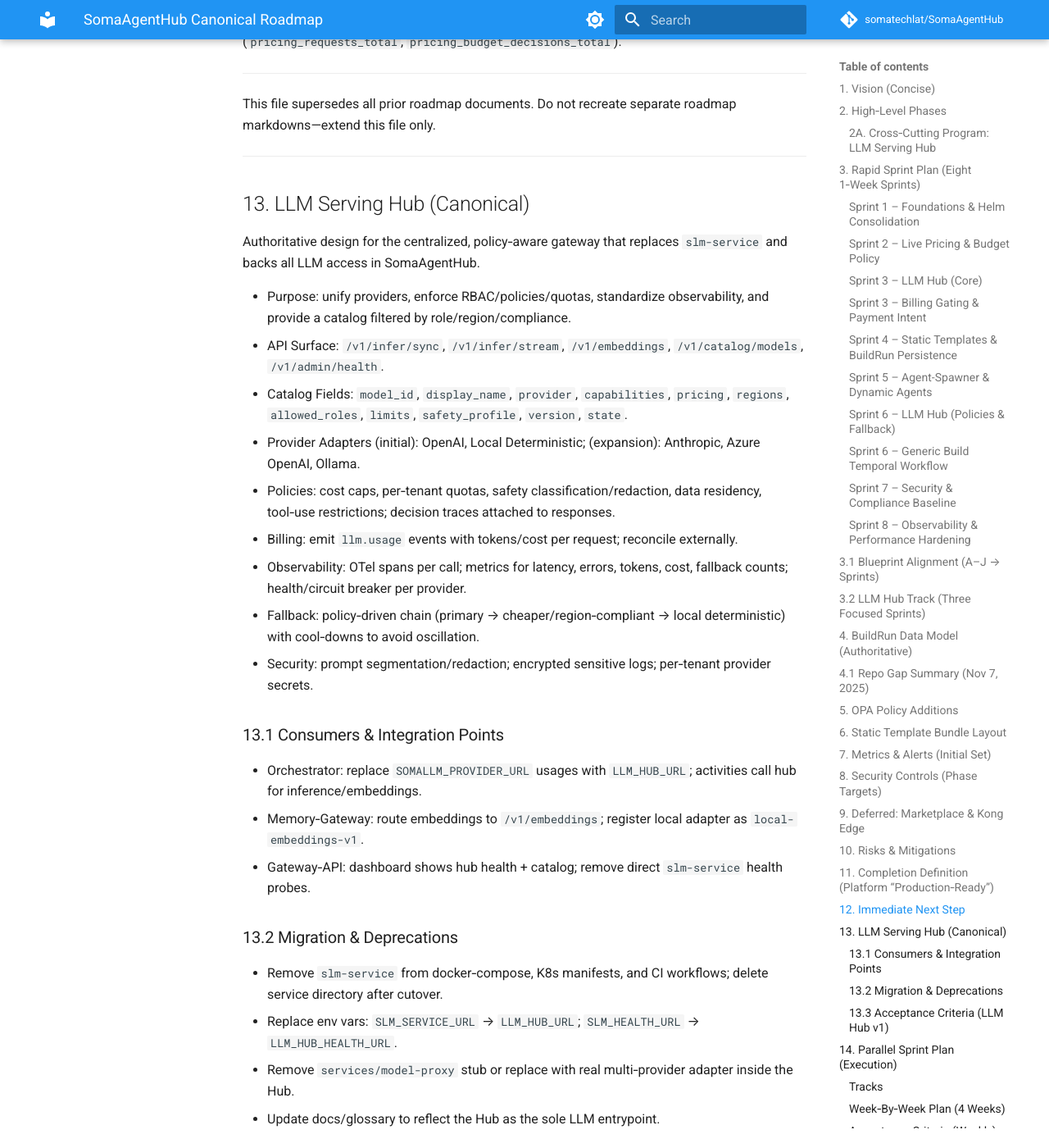
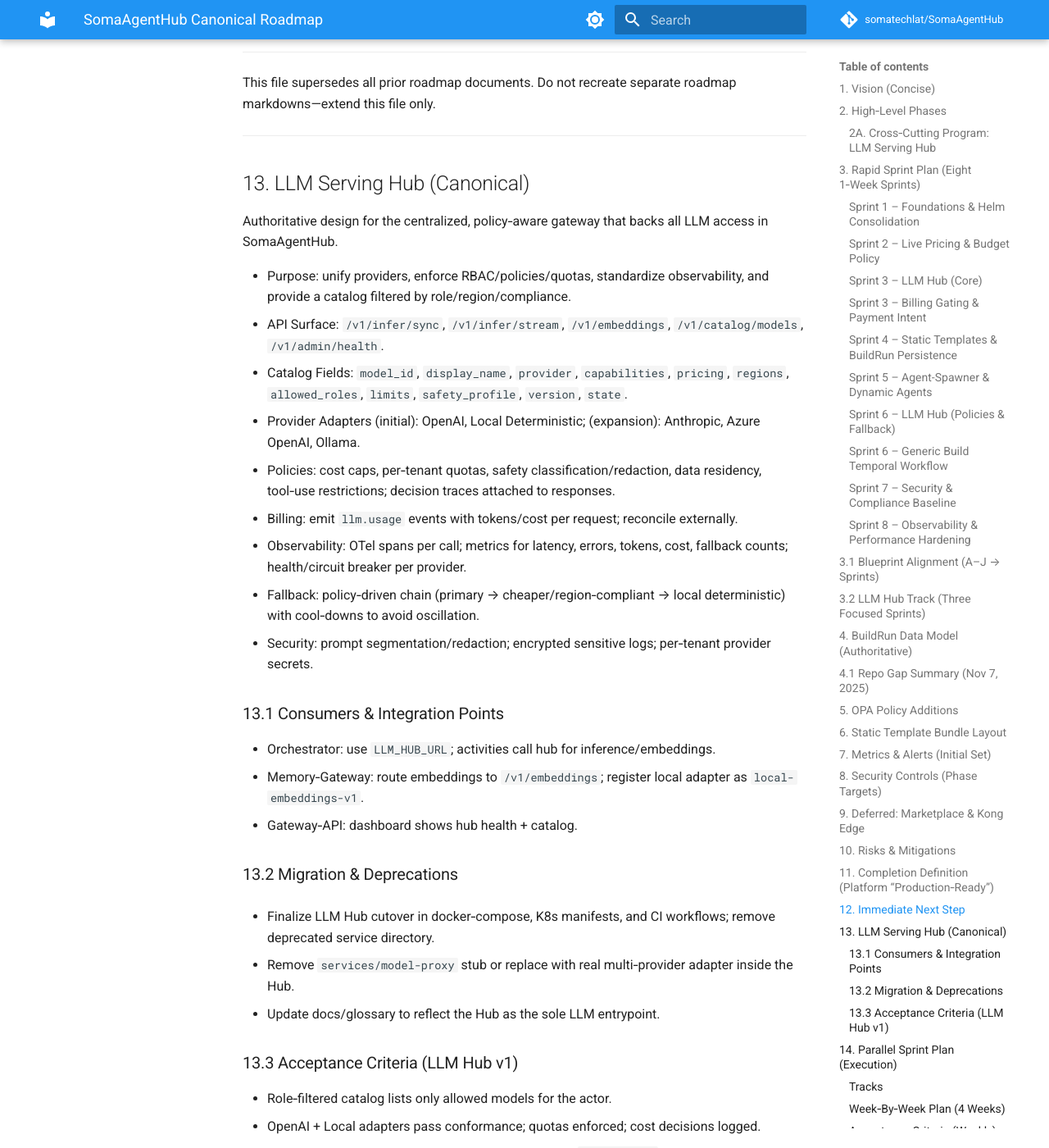
Before and after one commit to somatechlat/SomaAgentHub, an MkDocs documentation site: the page built from docs/ROADMAP.md, in a window 1280 px wide and 1400 px high, scrolled down 9014 px. Shown: the whole window at 82% size. Built offline with MkDocs 1.6.1 and Material for MkDocs 9.7.7, drawn with Linux system fonts in a browser that asks for light colours; comment, search, counter and statistics services are not loaded; the version menu is left out; some of the changed text lies outside the part shown.

```diff
--- a/docker-compose.yml
+++ b/docker-compose.yml
@@ -148,7 +148,7 @@ services:
     networks:
       - somaagenthub-network
 
-  # slm-service removed. LLM Hub replaces this role.
+  # LLM Hub provides centralized model access.
 
   # --- Infrastructure Services ---
   app-postgres:
--- a/docs/ROADMAP.md
+++ b/docs/ROADMAP.md
@@ -28,7 +28,7 @@ The LLM Hub is a centralized, policy‑aware gateway for all LLM access (externa
 
 - Scope: model catalog with RBAC; provider adapters (OpenAI, Anthropic, Azure OpenAI, Ollama, Local Deterministic); cost/quotas; safety & residency policies; audit; OTel metrics/traces; health/circuit breakers; fallback routing.
 - Consumers: orchestrator workflows/activities, memory‑gateway embeddings, gateway dashboard (health + catalog), pricing/billing usage events.
-- Outcome: a single endpoint `LLM_HUB_URL` replaces legacy `SLM_SERVICE_URL` across services.
+- Outcome: a single endpoint `LLM_HUB_URL` is used across services.
 
 ## 3. Rapid Sprint Plan (Eight 1‑Week Sprints)
 Each sprint has hard, verifiable acceptance criteria. No placeholder code; all endpoints live, tests passing.
@@ -209,7 +209,7 @@ This file supersedes all prior roadmap documents. Do not recreate separate roadm
 
 ## 13. LLM Serving Hub (Canonical)
 
-Authoritative design for the centralized, policy‑aware gateway that replaces `slm-service` and backs all LLM access in SomaAgentHub.
+Authoritative design for the centralized, policy‑aware gateway that backs all LLM access in SomaAgentHub.
 
 - Purpose: unify providers, enforce RBAC/policies/quotas, standardize observability, and provide a catalog filtered by role/region/compliance.
 - API Surface: `/v1/infer/sync`, `/v1/infer/stream`, `/v1/embeddings`, `/v1/catalog/models`, `/v1/admin/health`.
@@ -222,13 +222,13 @@ Authoritative design for the centralized, policy‑aware gateway that replaces `
 - Security: prompt segmentation/redaction; encrypted sensitive logs; per‑tenant provider secrets.
 
 ### 13.1 Consumers & Integration Points
-- Orchestrator: replace `SOMALLM_PROVIDER_URL` usages with `LLM_HUB_URL`; activities call hub for inference/embeddings.
+- Orchestrator: use `LLM_HUB_URL`; activities call hub for inference/embeddings.
 - Memory‑Gateway: route embeddings to `/v1/embeddings`; register local adapter as `local-embeddings-v1`.
-- Gateway‑API: dashboard shows hub health + catalog; remove direct `slm-service` health probes.
+- Gateway‑API: dashboard shows hub health + catalog.
 
 ### 13.2 Migration & Deprecations
-- Remove `slm-service` from docker‑compose, K8s manifests, and CI workflows; delete service directory after cutover.
-- Replace env vars: `SLM_SERVICE_URL` → `LLM_HUB_URL`; `SLM_HEALTH_URL` → `LLM_HUB_HEALTH_URL`.
+- Finalize LLM Hub cutover in docker‑compose, K8s manifests, and CI workflows; remove deprecated service directory.
+
 - Remove `services/model-proxy` stub or replace with real multi‑provider adapter inside the Hub.
 - Update docs/glossary to reflect the Hub as the sole LLM entrypoint.
 
@@ -255,13 +255,13 @@ Run multiple focused tracks in parallel to accelerate delivery. Each track has w
 | 1 | L1 Core: Catalog (RBAC), OpenAI + Local adapters, `/v1/infer`, `/v1/embeddings`, quotas + metrics | B1: Agent‑Spawner MVP + integrate static templates engine; artifact storage wired | P1: `/v1/pricing/live` with token rate sources; OPA `allow_pricing` | S1a: Bootstrap unified logging/tracing/metrics module; begin mesh plan |
 | 2 | L2 Policies & Fallback: safety/residency policies, fallback chain, circuit breakers; admin read API | B2: Generic Build Workflow with `fetch_pricing` → `budget_check` → `copy_templates` → `spawn_agent` | P2: Payment intent + webhook; wizard gating; audit events | S1b: Vault secret templates; SBOM + Trivy CI gates; service health probes standardized |
 | 3 | L3 Provider Expansion: Anthropic/Azure/Ollama adapters; embeddings cache; usage events for billing | B3: Deploy via Helm sub‑chart, compensation paths, BuildRun persistence + delete | — | S2: SLO dashboards + alerts; chaos test (pod kill) and resiliency report |
-| 4 | L4 Hardening: throughput tests, cost anomaly alerts, provider failover drills; finalize LLM Hub (legacy slm-service removed) | B4: E2E build test asserting final URL reachability; perf tuning | P3: Reconciliation sanity vs usage events; budgets/quotas refined | S3: Finalize mesh mTLS rollout in dev; documentation + runbooks |
+| 4 | L4 Hardening: throughput tests, cost anomaly alerts, provider failover drills; finalize LLM Hub | B4: E2E build test asserting final URL reachability; perf tuning | P3: Reconciliation sanity vs usage events; budgets/quotas refined | S3: Finalize mesh mTLS rollout in dev; documentation + runbooks |
 
 ### Acceptance Criteria (Weekly)
 - Week 1: Orchestrator calls LLM Hub in dev; Agent‑Spawner spawns ≥10 jobs; pricing endpoint <200ms p50; unified tracing visible across services.
 - Week 2: Policy decisions attached to Hub responses; build workflow runs end‑to‑end in dev gated by payment intent simulation; CI blocks HIGH CVEs.
 - Week 3: Additional providers pass conformance; BuildRun stores artifacts + receipt; SLO dashboards live; chaos recovery documented.
-- Week 4: Legacy `slm-service` already removed; validate Hub throughput & failover; E2E test green; alerts for cost anomalies and provider degradation verified.
+- Week 4: LLM Hub cutover complete; validate Hub throughput & failover; E2E test green; alerts for cost anomalies and provider degradation verified.
 
 ### Dependencies & Parallelization Notes
 - Track L enables Track B and P; ensure `LLM_HUB_URL` available by end of Week 1.
```
Also changed, not shown: .amazonq/rules/memory-bank/structure.md (+1 -1 lines), ARCHITECTURE.md (+1 -1 lines), docs/development-manual/volcano-integration-notes/requirements.md (+1 -1 lines), docs/specs/infra-ops-architecture.md (+1 -1 lines), 11 other files.
